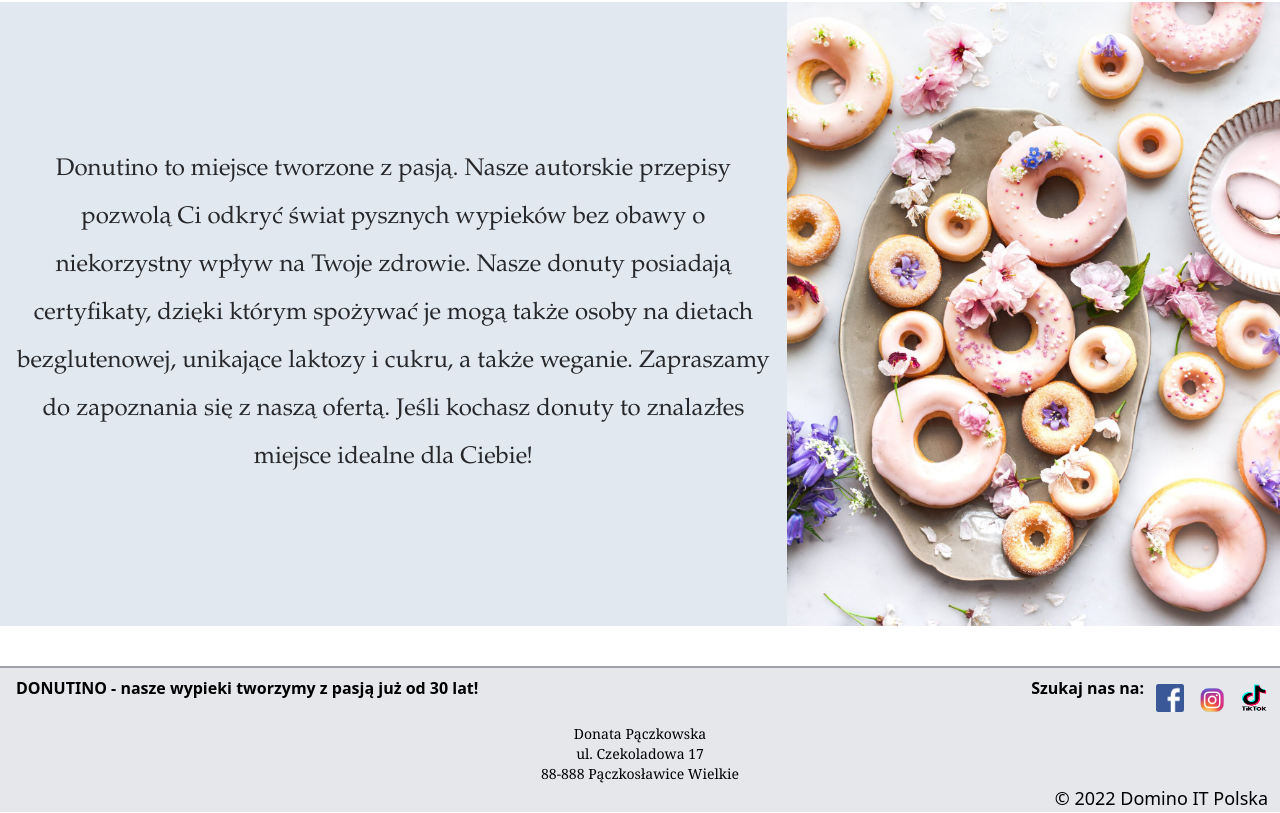
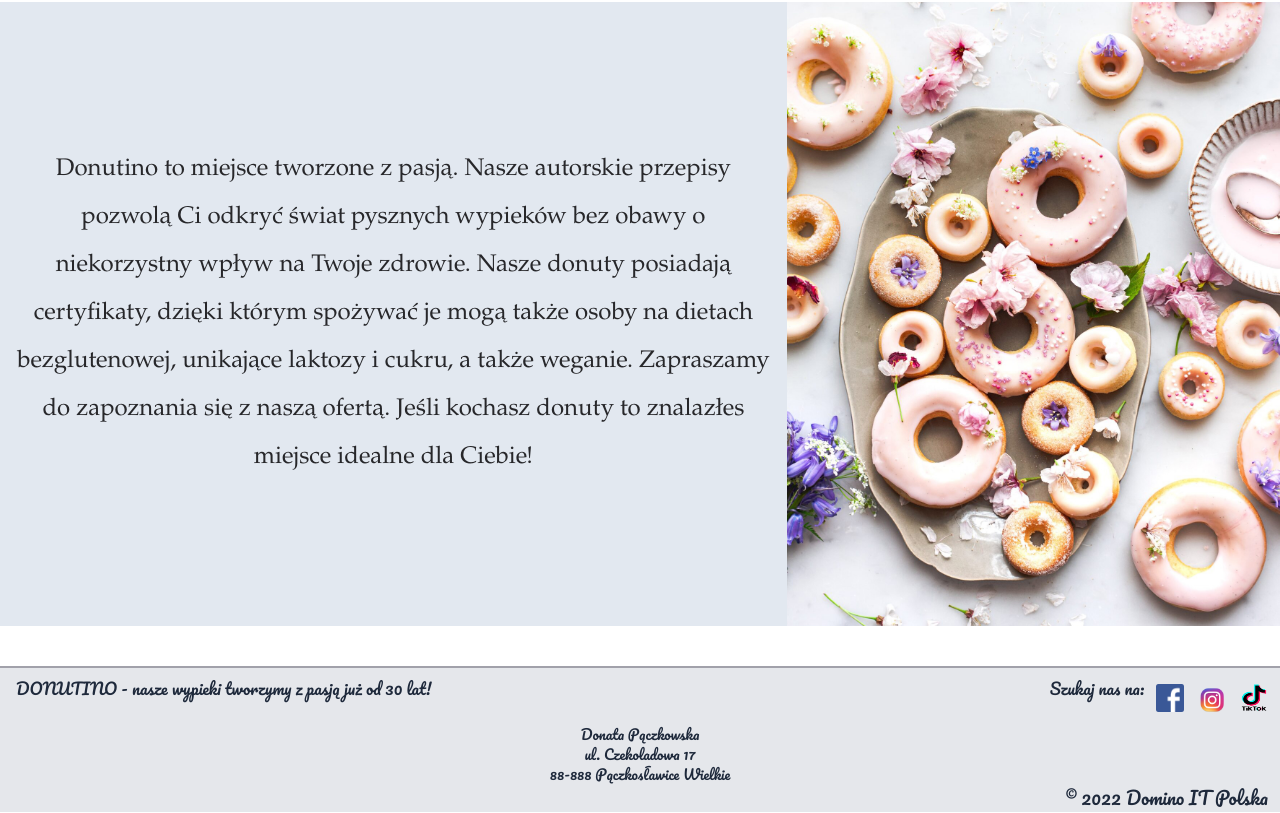
Before and after one commit to DominoxB/donutshop, a Vue app: page / in a window 1280 px wide. Shown: the part 395-1208 px from the top of the page. Built offline with nearby package versions, Linux system fonts and the light colour scheme.

Commit message:
add style and link to footer

```diff
--- a/src/components/atoms/Footer.vue
+++ b/src/components/atoms/Footer.vue
@@ -1,16 +1,22 @@
 <template>
   <footer>
-    <div class="bg-gray-200 border-t-zinc-400 border-t-2 h-46 mt-10 items-end">
-      <div class="flex text-base font-semibold pl-4 py-2 justify-between">
+    <div class="bg-gray-200 border-t-zinc-400 border-t-2 h-46 mt-10 items-end font-pacifico font-thin text-slate-800">
+      <div class="flex text-base pl-4 py-2 justify-between">
         <span>DONUTINO - nasze wypieki tworzymy z pasją już od 30 lat!</span>
         <div class="flex">
           <span>Szukaj nas na: </span>
-          <img src="@/images/fb.png" class="w-7 h-7 mt-2 ml-3"/>
-          <img src="@/images/insta.png" class="w-8 h-8 ml-3 mt-2"/>
-          <img src="@/images/tik.png" class="w-7 h-7 ml-3 mt-2 mr-3"/>
+          <a href="https://pl-pl.facebook.com" target="_blank">
+            <img src="@/images/fb.png" class="w-7 h-7 mt-2 ml-3" />
+          </a>
+          <a href="https://www.instagram.com" target="_blank">
+            <img src="@/images/insta.png" class="w-8 h-8 ml-3 mt-2" />
+          </a>
+          <a href="https://www.tiktok.com" target="_blank">
+            <img src="@/images/tik.png" class="w-7 h-7 ml-3 mt-2 mr-3" />
+          </a>
         </div>
       </div>
-      <div class="text-center text-sm font-thin font-serif">
+      <div class="text-center text-sm">
         <p>Donata Pączkowska</p>
         <p>ul. Czekoladowa 17</p>
         <p>88-888 Pączkosławice Wielkie</p>
```
